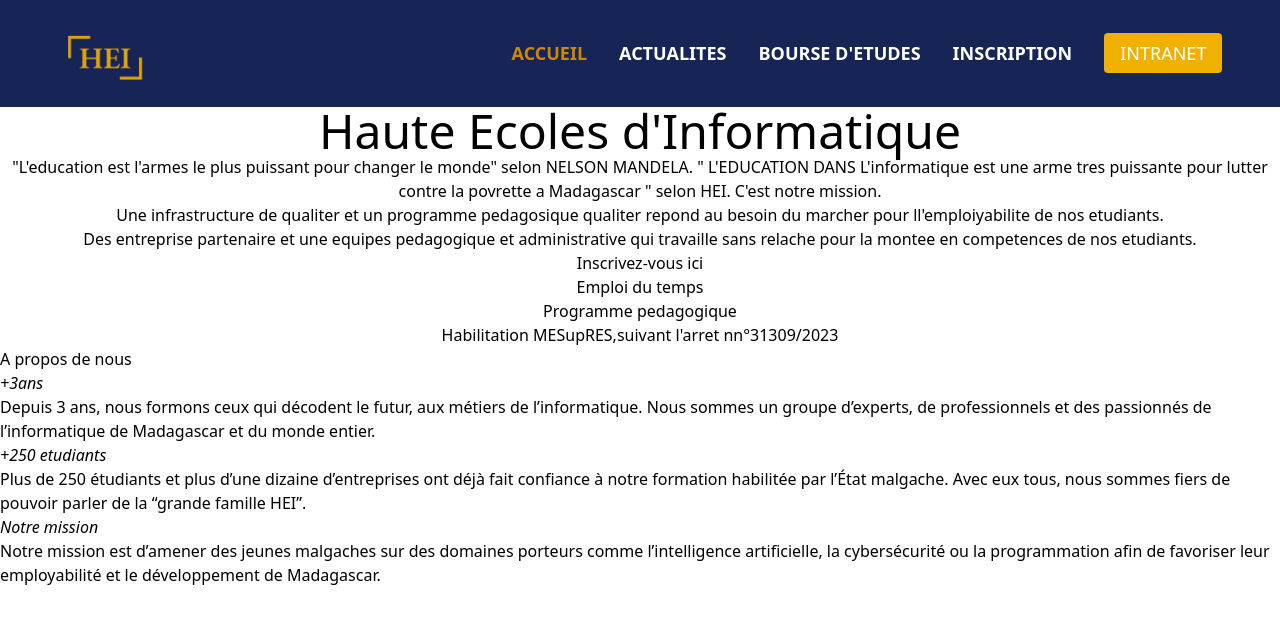
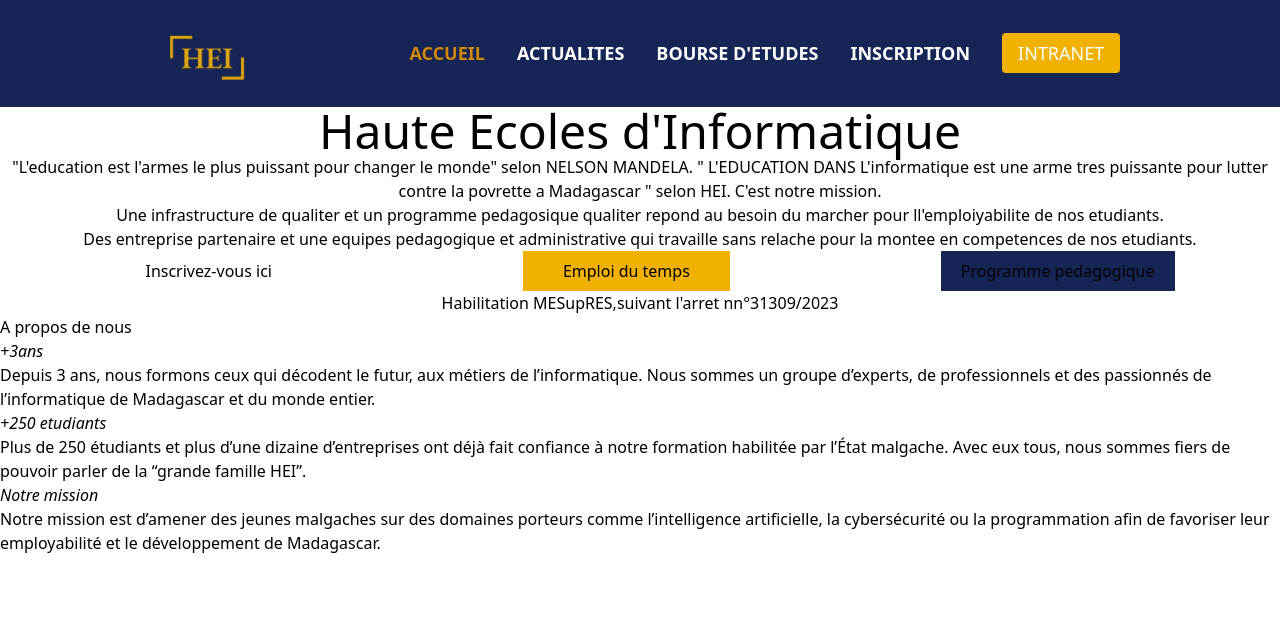
Before and after one commit to FredoOmar/heiAdmin, a React (Vite) app: page / in a window 1280 px wide. Shown: the top 624 px of the page. Built offline with nearby package versions, Linux system fonts and the light colour scheme.

Commit message:
navbar update

```diff
--- a/src/App.jsx
+++ b/src/App.jsx
@@ -7,7 +7,7 @@
   return (
     <>
 
-      <nav className={"bg-blue-950 text-white font-bold text-lg flex justify-center py-4.5 gap-91"}>
+      <nav className={"bg-blue-950 text-white font-bold text-lg flex justify-evenly py-4.5"}>
         <img src={HEI_logo} alt="HEI logo" className={"w-22.5 h-auto"} />
         <ul className={"flex flex-row gap-8 items-center"}>
           <li><a href="" className={"text-yellow-600"}>ACCUEIL</a></li>
@@ -29,10 +29,11 @@
         <p>
           Des entreprise partenaire et une equipes pedagogique et administrative qui travaille sans relache pour la montee en competences de nos etudiants.
         </p>
-        <button>Inscrivez-vous ici </button>
-        <button> Emploi du temps</button>
-        <button>Programme pedagogique</button>
-
+        <div className={"flex flex-row justify-around "}>
+          <button className={"bg-white py-2 px-10"}>Inscrivez-vous ici </button>
+          <button className={"bg-yellow-500 py-2 px-10"}> Emploi du temps</button>
+          <button className={"bg-blue-950 py-2 px-5"}>Programme pedagogique</button>
+        </div>
         <p>Habilitation MESupRES,suivant l'arret nn°31309/2023</p>
       </section>
       <section>
```
